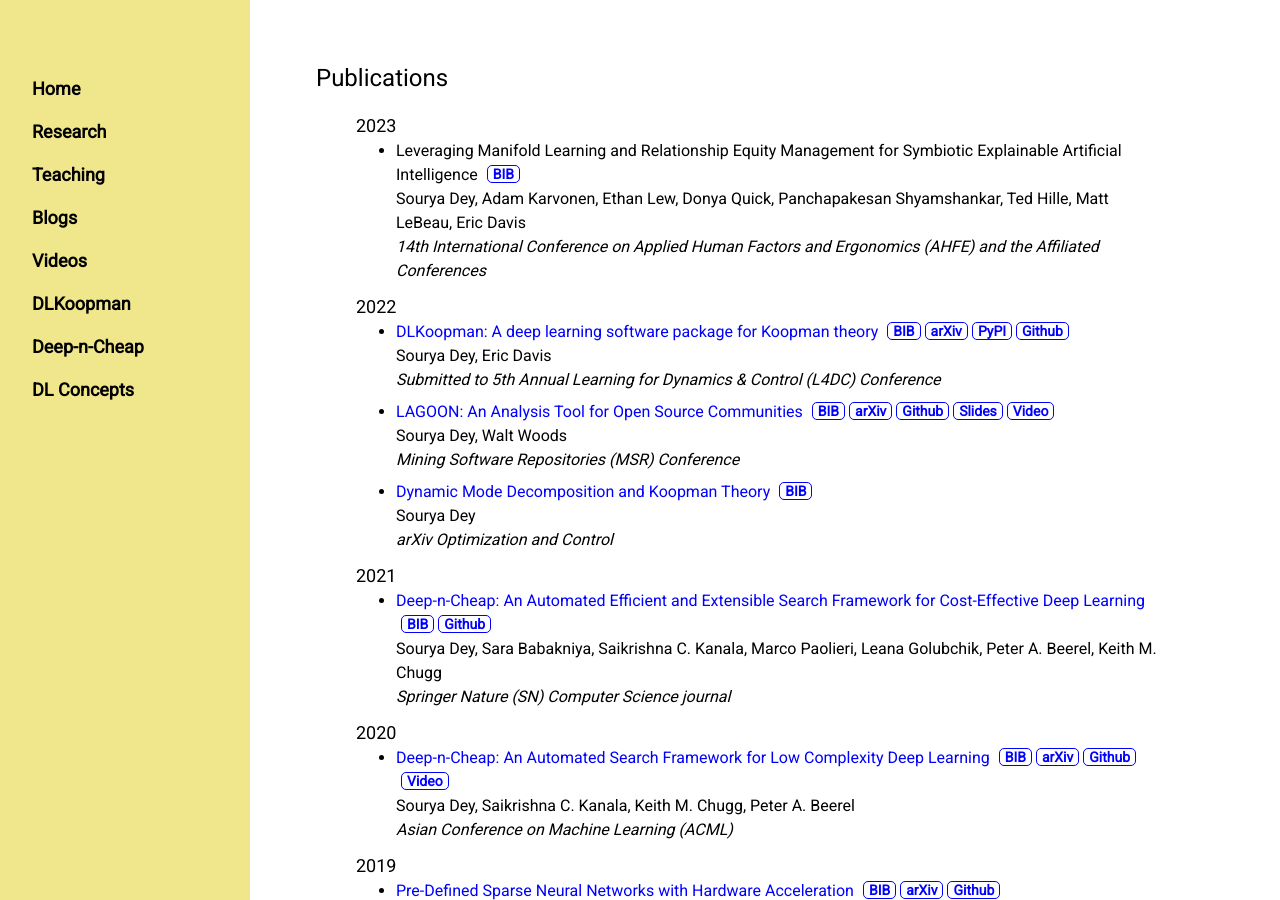
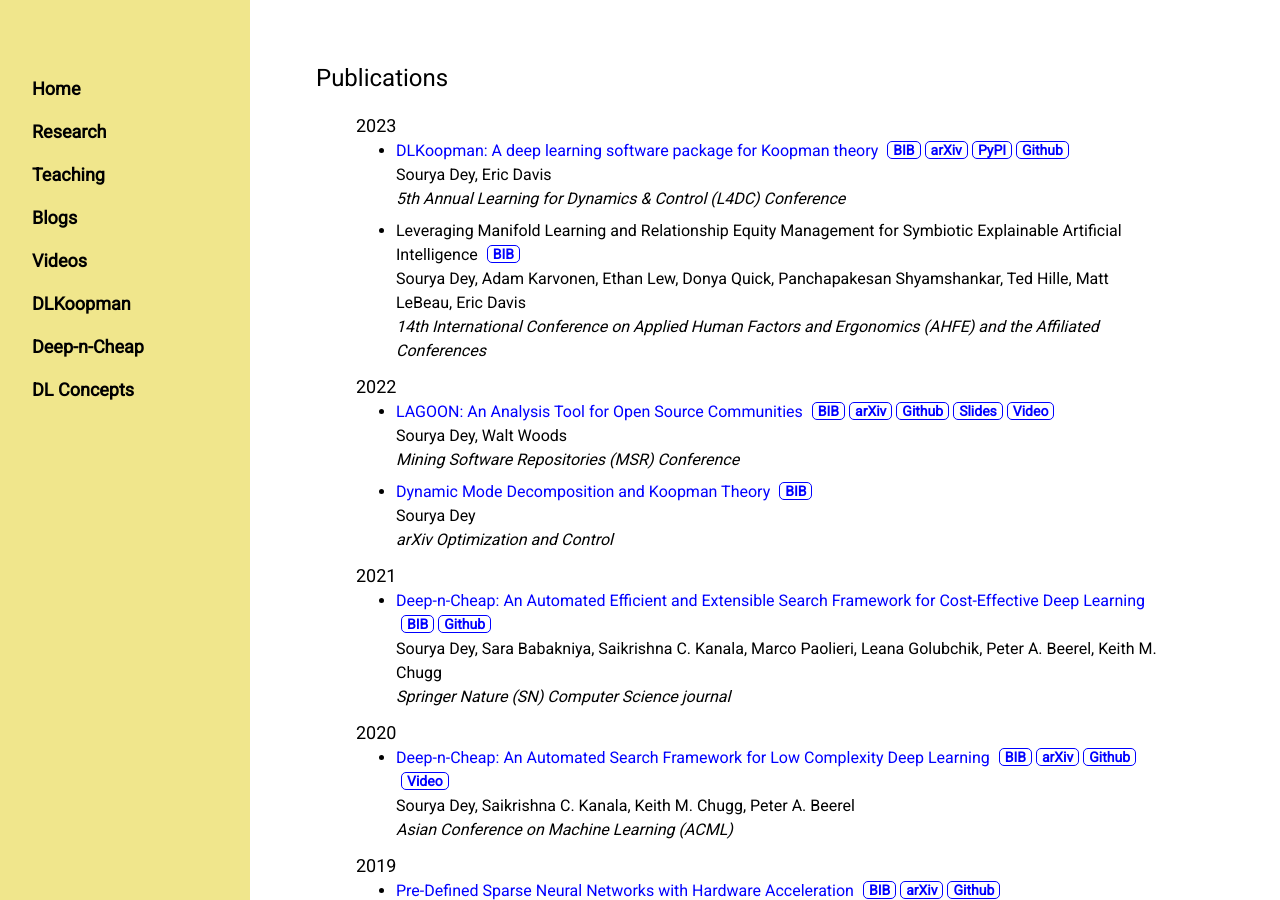
Before and after one commit to souryadey/souryadey.github.io, a Jekyll site: the page built from research/index.html, in a window 1280 px wide and 900 px high. Built offline with Jekyll 4.4.1, drawn with Linux system fonts in a browser that asks for light colours.

Commit message:
DLKoopman L4DC acceptance

```diff
--- a/index.html
+++ b/index.html
@@ -71,7 +71,7 @@ fieldset {
 		<form style="margin-top:1em;">
 			<fieldset>
 				<legend style="font-size:large; letter-spacing:0.05em; background-color:khaki;"><b>Recent News</b></legend>
-                <i>Nov '22:</i> We have released <a class="inlink" href="https://pypi.org/project/dlkoopman/" target="_blank">DLKoopman</a> - a Python package to implement Koopman theory using deep learning. The accompanying paper is under review at the <a class="inlink" href="https://l4dc.seas.upenn.edu/" target="_blank">L4DC conference</a>, check out the arXiv version <a class="inlink" href="https://arxiv.org/abs/2211.08992" target="_blank">here</a>.<br>
+                <i>Mar '23:</i> Our paper <i>DLKoopman: A deep learning software package for Koopman theory</i> has been accepted at the <a class="inlink" href="https://l4dc.seas.upenn.edu/" target="_blank">L4DC conference</a>. See the arXiv version <a class="inlink" href="https://arxiv.org/abs/2211.08992" target="_blank">here</a>. <a class="inlink" href="https://pypi.org/project/dlkoopman/" target="_blank">DLKoopman</a> is our Python package to implement Koopman theory using deep learning.<br>
                 <i>May '22:</i> Our paper <i>LAGOON: An Analysis Tool for Open Source Communities</i> was presented at <a class="inlink" href="https://conf.researchr.org/home/msr-2022" target="_blank">MSR 2022</a>. Check it out on <a class="inlink" href="https://ieeexplore.ieee.org/document/9796249" target="_blank">IEEEXplore</a> or <a class="inlink" href="https://arxiv.org/abs/2201.11657" target="_blank">arXiv</a>.
 			</fieldset>
 		</form>
--- a/research/index.html
+++ b/research/index.html
@@ -20,6 +20,15 @@ h5 {
     	<li><h5>2023</h5></li>
     	<ul style="list-style-type:disc;">
 			<li>
+    			<a class="inlink" href="https://arxiv.org/abs/2211.08992" target="_blank">DLKoopman: A deep learning software package for Koopman theory</a>
+    			<a class="pub" href="/research/bibs/L4DC2023.bib">BIB</a>
+    			<a class="pub" href="https://arxiv.org/abs/2211.08992" target="_blank">arXiv</a>
+				<a class="pub" href="https://pypi.org/project/dlkoopman/" target="_blank">PyPI</a>
+    			<a class="pub" href="https://github.com/GaloisInc/dlkoopman" target="_blank">Github</a><br>
+    			Sourya Dey, Eric Davis<br>
+    			<i>5th Annual Learning for Dynamics & Control (L4DC) Conference</i>
+    		</li>
+			<li>
     			Leveraging Manifold Learning and Relationship Equity Management for Symbiotic Explainable Artificial Intelligence
 				<a class="pub" href="/research/bibs/AHFE2023.bib">BIB</a><br>
     			Sourya Dey, Adam Karvonen, Ethan Lew, Donya Quick, Panchapakesan Shyamshankar, Ted Hille, Matt LeBeau, Eric Davis<br>
@@ -29,15 +38,6 @@ h5 {
 
 		<li><h5>2022</h5></li>
     	<ul style="list-style-type:disc;">
-			<li>
-    			<a class="inlink" href="https://arxiv.org/abs/2211.08992" target="_blank">DLKoopman: A deep learning software package for Koopman theory</a>
-    			<a class="pub" href="/research/bibs/L4DC2022.bib">BIB</a>
-    			<a class="pub" href="https://arxiv.org/abs/2211.08992" target="_blank">arXiv</a>
-				<a class="pub" href="https://pypi.org/project/dlkoopman/" target="_blank">PyPI</a>
-    			<a class="pub" href="https://github.com/GaloisInc/dlkoopman" target="_blank">Github</a><br>
-    			Sourya Dey, Eric Davis<br>
-    			<i>Submitted to 5th Annual Learning for Dynamics & Control (L4DC) Conference</i>
-    		</li>
     		<li>
     			<a class="inlink" href="https://www.growkudos.com/publications/10.1145%25252F3524842.3528504/reader" target="_blank">LAGOON: An Analysis Tool for Open Source Communities</a>
     			<a class="pub" href="/research/bibs/MSR2022.bib">BIB</a>
```
Also changed, not shown: research/bibs/L4DC2022.bib (deleted, +0 -7 lines), research/bibs/L4DC2023.bib (added, +8 -0 lines).
